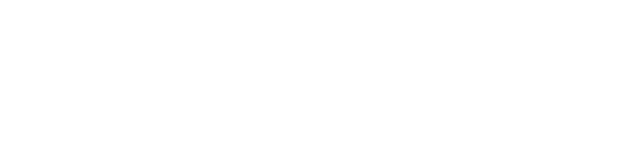
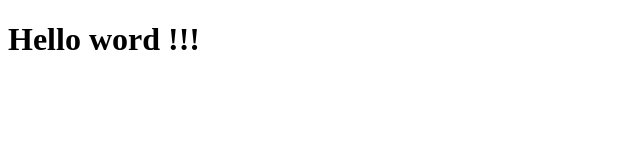
Before and after one commit to ULRICH-YATHEU/guithub-training, a website: page project01/src/index.html in a window 1280 px wide. Shown: the whole page, without its empty margins (0-640 px from the left). Drawn offline with Linux system fonts and the light colour scheme.

```diff
--- a/project01/index.html
+++ b/project01/src/index.html
@@ -6,6 +6,6 @@
     <title>Document</title>
 </head>
 <body>
-
+      <h1>Hello word !!!</h1>
 </body>
 </html>
```
Also changed, not shown: project01/package.json (added, +11 -0 lines), project01/src/assets/css/input.css (added), project01/src/assets/css/output.css (added).
